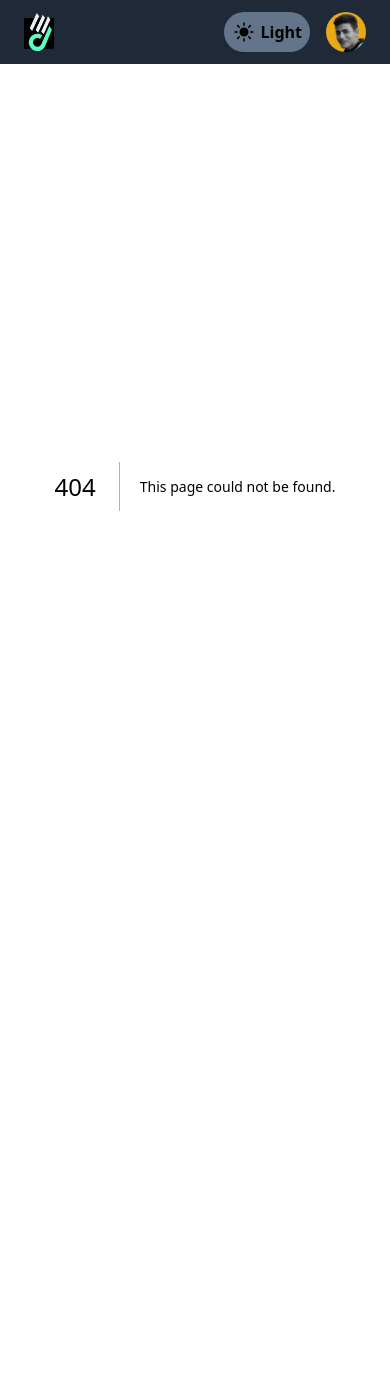
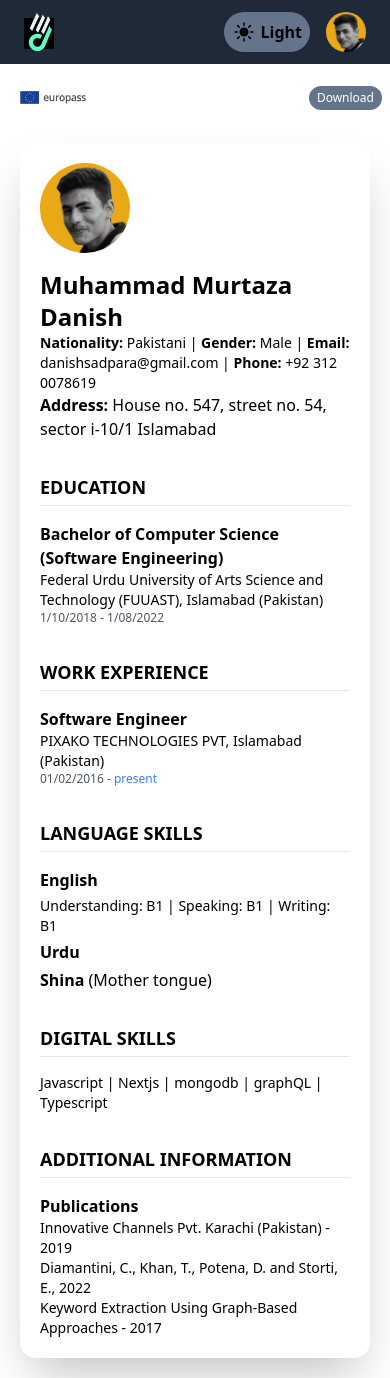
Before and after one commit to danishsadpara/next-tech-discovery, a Next.js app in the folder frontend/: page /resume in a window 390 px wide. Before the commit this address had no page. Before the commit the page ends 908 px from the top, so only its background shows below. Built offline with nearby package versions, Linux system fonts and the light colour scheme.

Commit message:
MOD: page name and responsiveness

```diff
--- a/frontend/app/page.tsx
+++ b/frontend/app/page.tsx
@@ -1,5 +1,6 @@
 import Avatar from "../utils/Avatar";
 import Tag from "../utils/Tag";
+import Resume from "./resume/page";
 
 export default function Home() {
   type optional<Type> = {
--- a/frontend/app/cv/page.tsx
+++ b/frontend/app/resume/page.tsx
@@ -2,14 +2,14 @@ import React from "react";
 import Avatar from "../../utils/Avatar";
 import Tag from "../../utils/Tag";
 
-const page = () => {
+const Resume = () => {
   const user = {
     avatar: "/self.jpg",
     name: "Muhammad Murtaza Danish",
     nationality: "Pakistani",
     gender: "Male",
     email: "danishsadpara@gmail.com",
-    phone: "+1234567890",
+    phone: "+92 312 0078619",
     address: "House no. 547, street no. 54, sector i-10/1 Islamabad",
   };
 
@@ -31,9 +31,9 @@ const page = () => {
           </button>
         </div>
       </div>
-      <div className="mx-24 my-5 p-5 shadow-2xl rounded-lg">
+      <div className="mx-5 md:mx-24  my-5 p-5 shadow-2xl   rounded-2xl w-auto">
         {/* Header Section */}
-        <div className="flex space-x-10  items-center">
+        <div className="flex flex-col md:flex-row space-y-4 md:space-y-0 md:space-x-10 md:items-center ">
           <div>
             <Avatar
               source="/self.jpg"
@@ -82,7 +82,9 @@ const page = () => {
             <p className="text-sm">
               PIXAKO TECHNOLOGIES PVT, Islamabad (Pakistan)
             </p>
-            <p className="text-xs text-gray-600">01/02/2016 - till now</p>
+            <p className="text-xs text-gray-600">
+              01/02/2016 - <span className="text-blue-500">present</span>
+            </p>
           </div>
         </div>
 
@@ -92,15 +94,14 @@ const page = () => {
             LANGUAGE SKILLS
           </h2>
           <div className="space-y-1 mt-4">
-            <p className="font-bold">Shina (Mother tongue)</p>
+            <p className="font-bold ">English</p>
+            <div className=" space-x-1 text-sm">
+              <p>Understanding: B1 | Speaking: B1 | Writing: B1 </p>
+            </div>
             <p className="font-bold ">Urdu</p>
-            <p className="font-bold ">English</p>
-
-            <div className="flex space-x-2 text-sm">
-              <div>Understanding: B1</div>
-              <div>Speaking: B1</div>
-              <div>Writing: B1</div>
-            </div>
+            <p className="">
+              <span className="font-bold"> Shina</span> (Mother tongue)
+            </p>
           </div>
         </div>
 
@@ -139,4 +140,4 @@ const page = () => {
   );
 };
 
-export default page;
+export default Resume;
```
